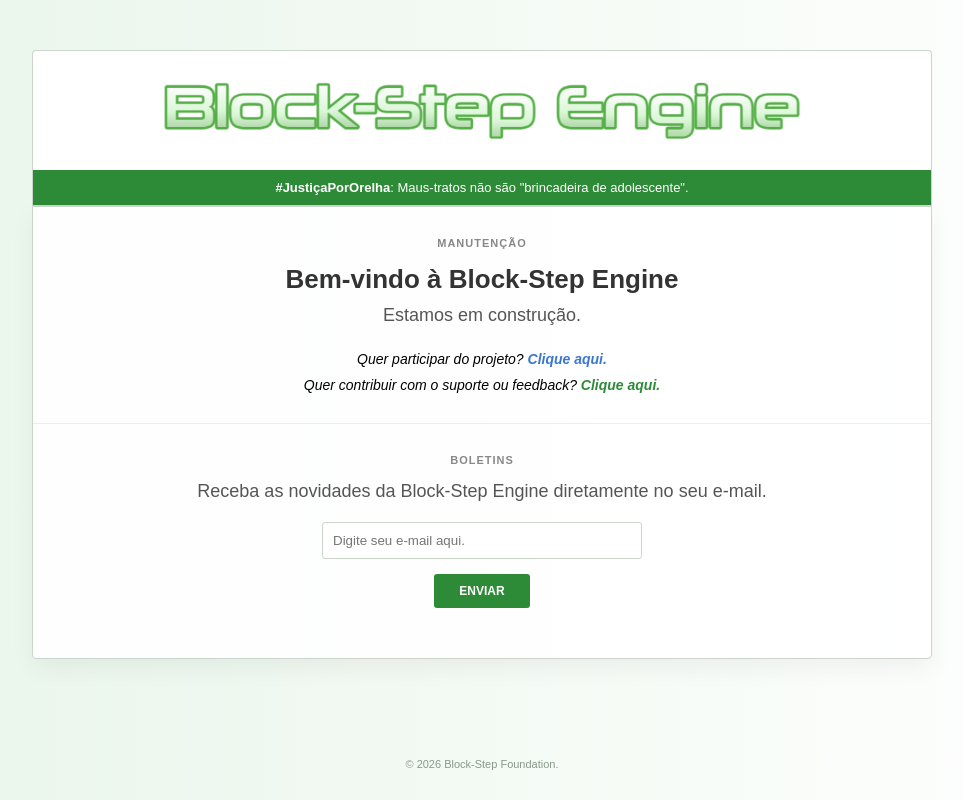
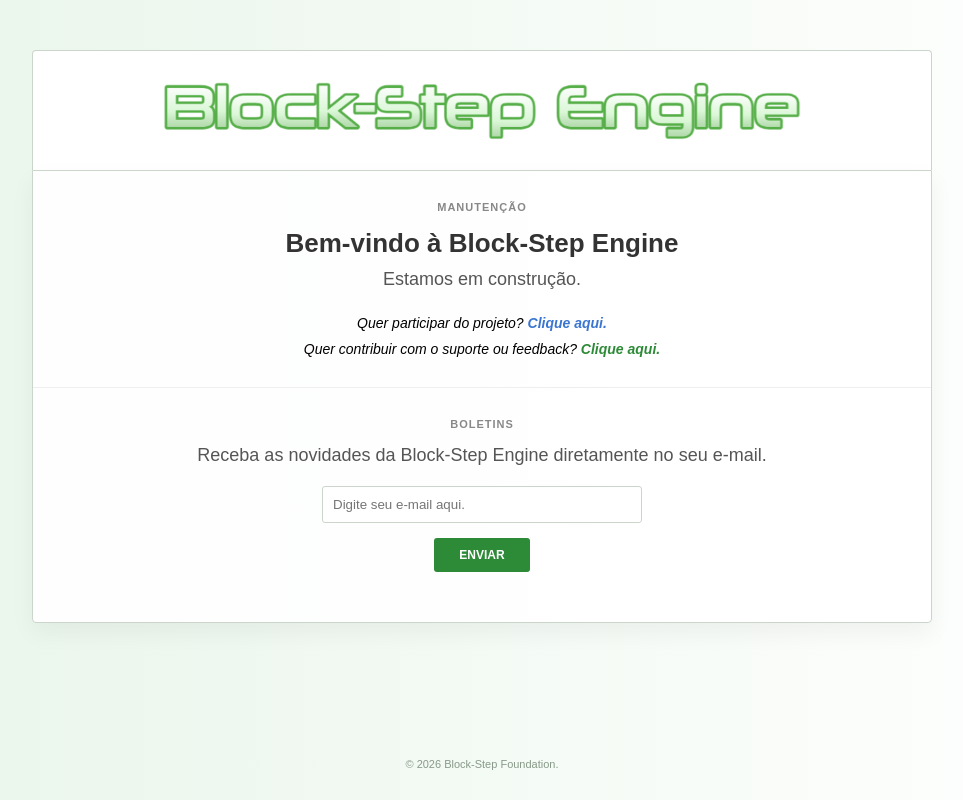
Before and after one commit to luizcsx/blockstep-engine, a plain HTML site: page index.html in a window 1280 px wide. Shown: the whole page, without its empty margins (158-1121 px from the left). Drawn offline with Linux system fonts and the light colour scheme.

Commit message:
Update index.html

```diff
--- a/index.html
+++ b/index.html
@@ -4,7 +4,7 @@
     <meta charset="UTF-8">
     <meta name="viewport" content="width=device-width, initial-scale=1.0">
     <title>Block-Step Engine - Em Manutenção</title>
-    <link rel="icon" type="image/png" href="icon.png">
+ <link rel="icon" type="image/png" href="icon.png">
 
     <style>
         :root {
@@ -46,20 +46,6 @@
             border-radius: 4px 4px 0 0;
             user-select: none;
             -webkit-user-drag: none;
-        }
-
-        /* Nav de Mensagem Estilo Block-Step */
-        #protest-nav {
-            width: 100%;
-            max-width: 900px;
-            background-color: var(--primary-green);
-            color: white;
-            padding: 10px;
-            font-size: 13px;
-            border-left: 1px solid var(--border-color);
-            border-right: 1px solid var(--border-color);
-            border-bottom: 1px solid var(--border-color);
-            text-align: center;
         }
 
         #main-container {
@@ -122,17 +108,12 @@
         @media (max-width: 600px) {
             #header { margin-top: 20px; }
             #banner-area { height: 90px; }
-            #protest-nav { font-size: 11px; }
         }
     </style>
 </head>
 <body oncontextmenu="return false;">
-
-    <div id="header">
+  <div id="header">
         <div id="banner-area"></div>
-        <div id="protest-nav">
-            <strong>#JustiçaPorOrelha</strong>: Maus-tratos não são "brincadeira de adolescente".
-        </div>
     </div>
 
     <div id="main-container">
@@ -164,6 +145,5 @@
     <footer>
         <a href="easter.html" style="color: #889988; text-decoration: none;">©</a> 2026 Block-Step Foundation.
     </footer>
-
 </body>
 </html>
```
